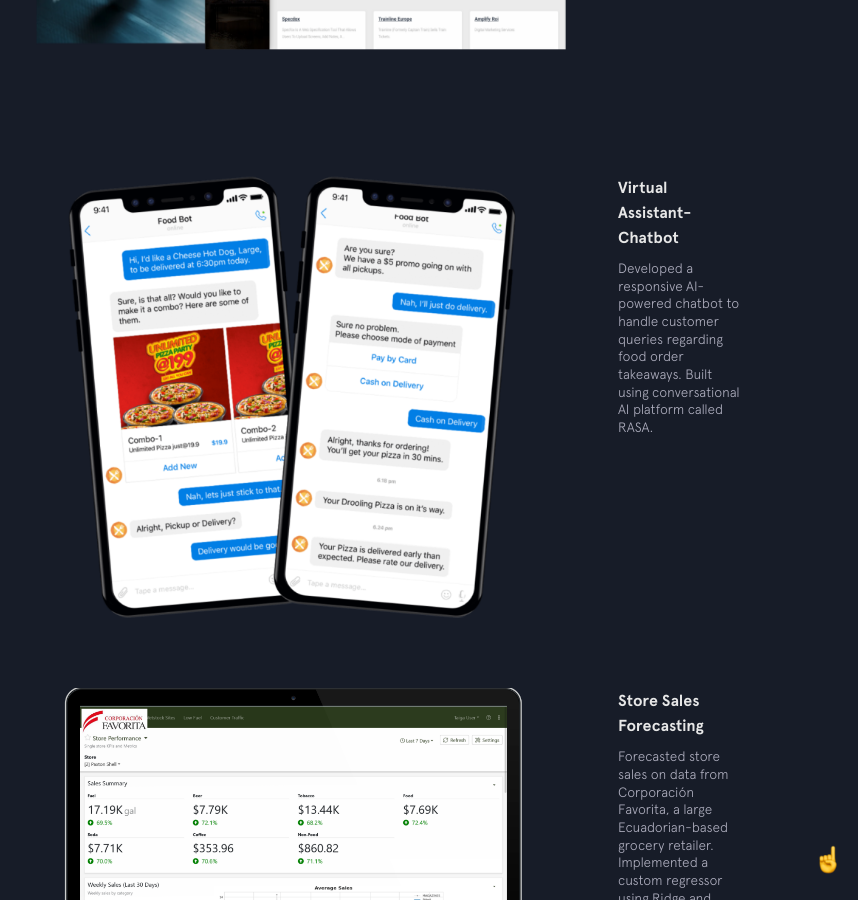
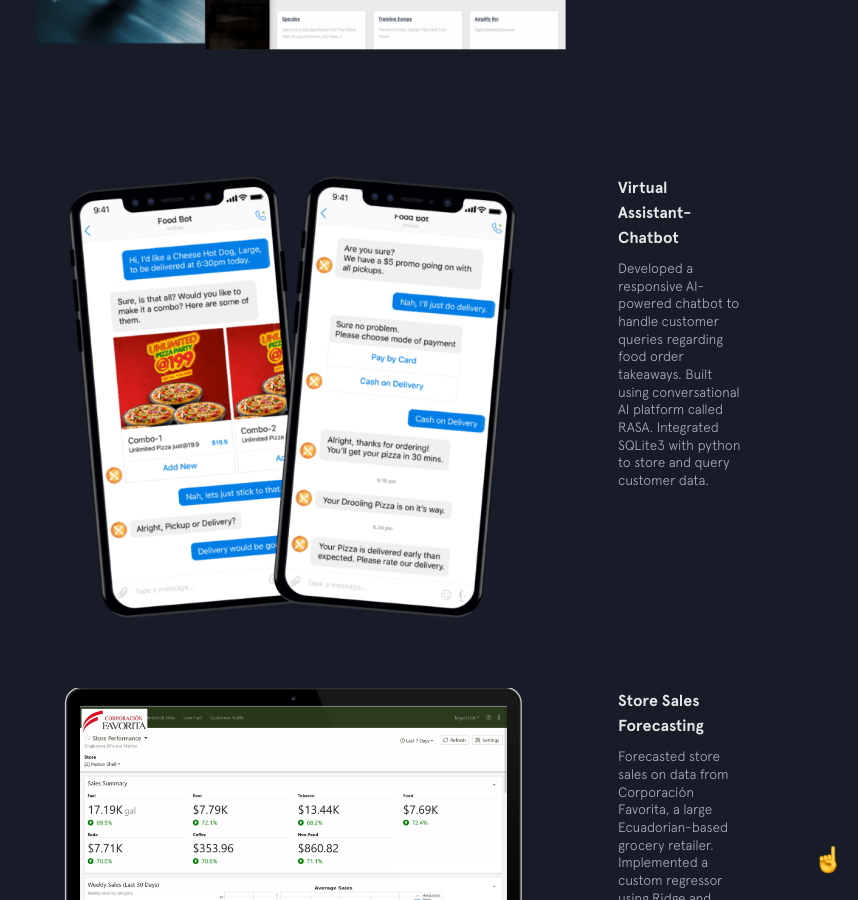
Before and after one commit to JanaarthanaHarri/v2, a Jekyll site: the page built from index.html, in a window 1280 px wide and 900 px high, scrolled down 3968 px. Shown: the whole window, without its empty margins (422-1280 px from the left). Built offline with Jekyll 4.4.1, drawn with Linux system fonts in a browser that asks for light colours; nearby versions of some CDN libraries.

Commit message:
project edit

```diff
--- a/_includes/featured-projects.html
+++ b/_includes/featured-projects.html
@@ -28,7 +28,7 @@
           <a href="https://github.com/JanaarthanaHarri/Virtual-Assistant-Chatbot" target="_blank">Virtual Assistant-Chatbot</a>
         </div>
         <p>Developed a responsive AI-powered chatbot to handle customer queries regarding food order
-          takeaways. Built using conversational AI platform called RASA. </p>
+          takeaways. Built using conversational AI platform called RASA. Integrated SQLite3 with python to store and query customer data.</p>
       </figcaption>
     </div>
 
```
Also changed, not shown: 1 other file.
